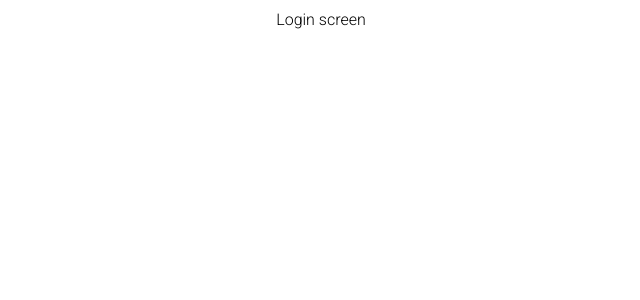
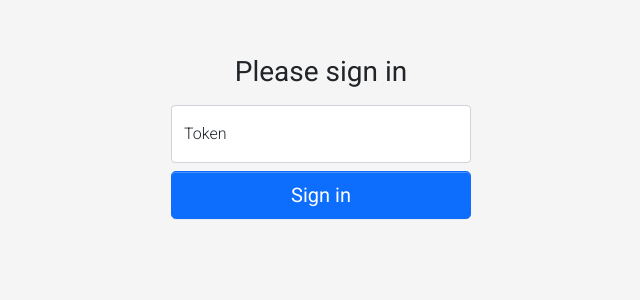
Before and after one commit to IgnacioPieve/website, a React (Create React App) app: page /app/login in a window 1280 px wide. Shown: the top 300 px of the page, without its empty margins (319-959 px from the left). Built offline with nearby package versions, Linux system fonts and the light colour scheme.

Commit message:
✨ Login screen

```diff
--- a/public/index.html
+++ b/public/index.html
@@ -10,10 +10,14 @@
     <title>Ignacio Pieve</title>
     <link href="https://fonts.googleapis.com/css?family=Roboto:300,400&display=swap" rel="stylesheet">
     <link rel="stylesheet" href="https://fonts.googleapis.com/icon?family=Material+Icons"/>
+
+    <!--  Bootstrap  -->
+    <link href="https://cdn.jsdelivr.net/npm/bootstrap@5.0.2/dist/css/bootstrap.min.css" rel="stylesheet" integrity="sha384-EVSTQN3/azprG1Anm3QDgpJLIm9Nao0Yz1ztcQTwFspd3yD65VohhpuuCOmLASjC" crossorigin="anonymous">
 </head>
 <body>
 <noscript>You need to enable JavaScript to run this app.</noscript>
 <div id="root"></div>
 <script src="https://kit.fontawesome.com/adb6c83649.js" crossOrigin="anonymous"></script>
+<script src="https://cdn.jsdelivr.net/npm/bootstrap@5.0.2/dist/js/bootstrap.bundle.min.js" integrity="sha384-MrcW6ZMFYlzcLA8Nl+NtUVF0sA7MsXsP1UyJoMp4YLEuNSfAP+JcXn/tWtIaxVXM" crossorigin="anonymous"></script>
 </body>
 </html>
--- /dev/null
+++ b/src/apps/app/Login.css
@@ -0,0 +1,13 @@
+body {
+    align-items: center;
+    padding-top: 40px;
+    padding-bottom: 40px;
+    background-color: #f5f5f5;
+}
+
+.form-signin {
+    width: 100%;
+    max-width: 330px;
+    padding: 15px;
+    margin: auto;
+}
--- a/src/apps/app/Login.js
+++ b/src/apps/app/Login.js
@@ -1,9 +1,50 @@
 import React from 'react';
+import { useCookies } from 'react-cookie'
+import './Login.css'
+import {useNavigate} from "react-router-dom";
 
 const Login = () => {
+    const [_, setCookie] = useCookies(['user'])
+    const navigate = useNavigate();
+
+    const handleSubmit = (e) => {
+        e.preventDefault();
+        const finalFormEndpoint = e.target.action;
+        const data = Array.from(e.target.elements).filter((input) => input.name).reduce((obj, input) => Object.assign(obj, {[input.name]: input.value}), {})
+
+        fetch(finalFormEndpoint, {
+            method: 'POST',
+            headers: {
+                'Accept': 'application/json',
+                'Content-Type': 'application/json',
+            },
+            body: JSON.stringify(data),
+        })
+            .then((response) => {
+                if (response.status === 200) {
+                    setCookie('token', data.token);
+                    console.log('Token set: ' + data.token);
+                    navigate('/app/table');
+                }
+            })
+    };
+
     return (
-        <div>
-            Login screen
+        <div style={{width: '100%'}}>
+            <div className="container text-center" style={{width: '100%'}}>
+                <main className="form-signin">
+                    <form action="http://localhost:11001/auth/" method="POST" onSubmit={handleSubmit}>
+                        <h1 className="h3 mb-3 fw-normal">Please sign in</h1>
+
+                        <div className="form-floating mb-2">
+                            <input className="form-control" name="token" placeholder="AAABBB111"/>
+                            <label htmlFor="token">Token</label>
+                        </div>
+
+                        <button className="w-100 btn btn-lg btn-primary" type="submit">Sign in</button>
+                    </form>
+                </main>
+            </div>
         </div>
     );
 };
--- a/src/apps/app/PrivateRoute.js
+++ b/src/apps/app/PrivateRoute.js
@@ -1,9 +1,10 @@
 import React, {useState} from 'react';
 import {Navigate, Outlet } from 'react-router-dom';
+import { useCookies } from 'react-cookie'
 
 const PrivateRoute = () => {
-    const isAuthenticated_ = useState(false);
-    const isAuthenticated = true;
+    const [cookies] = useCookies(['user'])
+    const isAuthenticated = !!cookies.token;
 
     return isAuthenticated ? <Outlet /> : <Navigate to="login" />;
 };
```
Also changed, not shown: package.json (+1 -6 lines).
